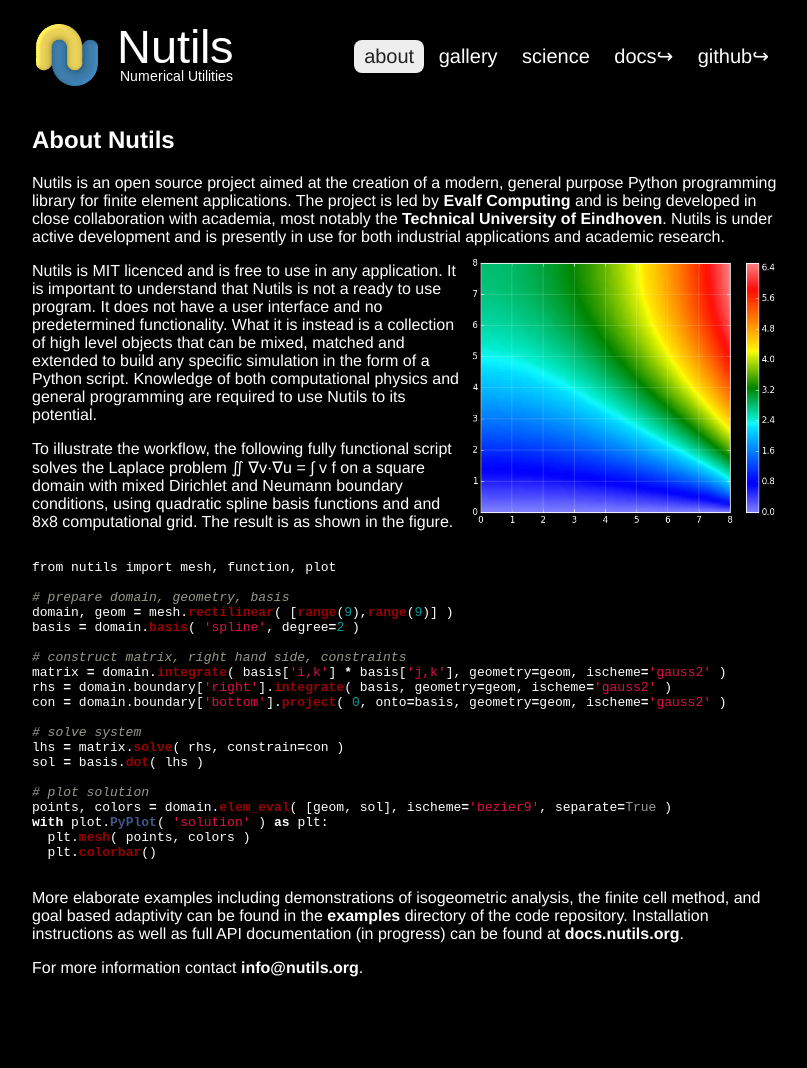
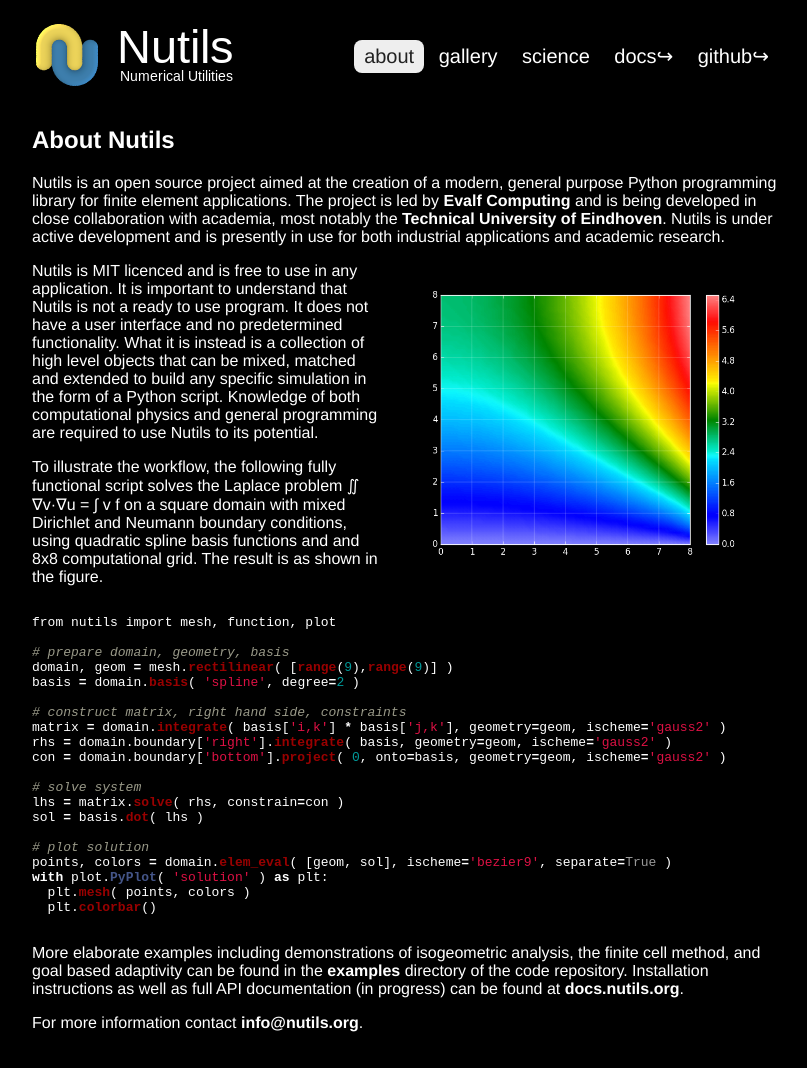
Before and after one commit to nutils/nutils.github.io, a Jekyll site: the page built from about.html, in a window 1280 px wide. Shown: the whole page, without its empty margins (233-1040 px from the left). Built offline with Jekyll 4.4.1, drawn with Linux system fonts in a browser that asks for light colours; before the commit the page ends 1013 px from its top, so only the background shows below that.

Commit message:
fix about, gallery for small screens

```diff
--- a/about.html
+++ b/about.html
@@ -13,8 +13,11 @@
 href="http://tue.nl">Technical University of Eindhoven</a>. Nutils is under
 active development and is presently in use for both industrial applications and
 academic research.
-<img src="/images/laplace.png" width="320" style="float: right;">
 </p>
+
+<figure class="conditionalfloat">
+<img src="/images/laplace.png" width="100%">
+</figure>
 
 <p>Nutils is MIT licenced and is free to use in any application. It is
 important to understand that Nutils is not a ready to use program. It does not
--- a/css/main.css
+++ b/css/main.css
@@ -92,6 +92,14 @@
   .columns { column-count: 2; }
 }
 
+.conditionalfloat {
+  max-width: 320px;
+  margin: 0px auto;
+}
+@media screen and (min-width: 500px) {
+  .conditionalfloat { margin: 16px 40px; float: right; }
+}
+
 
 /*** HEADER ***/
 
@@ -144,8 +152,10 @@
   border: 1px solid #333;
   padding: 0px;
   margin: 2px;
-  height: 240px;
-  width: 240px;
+  width: calc(33.33% - 10px);
+}
+@media screen and (max-width: 500px) {
+  #gallery img { width: calc(50% - 8px); }
 }
 
 #gallery img:hover {
--- a/gallery.html
+++ b/gallery.html
@@ -3,11 +3,13 @@
 title: Gallery
 ---
 
-<div id="gallery" class="center bwhover">
+<div class="center">
 <h1>Gallery of simulations</h1>
+<div id="gallery" class="bwhover">
 {% for post in site.posts %}
 {% if post.thumb %}
 <a href="{{ post.url }}"><img src="/thumbs/{{ post.thumb }}.png"></a>
 {% endif %}
 {% endfor %}
 </div>
+</div>
```
